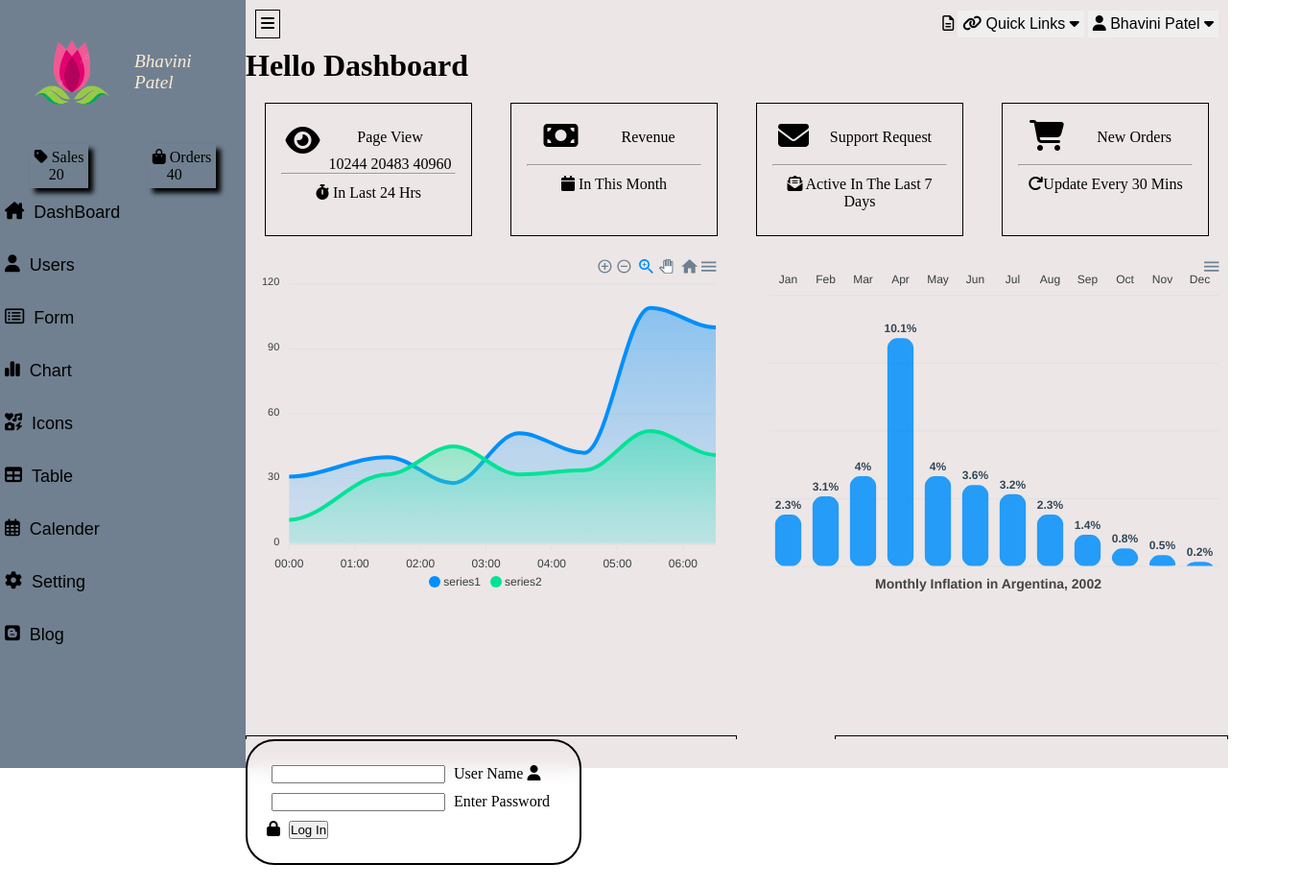
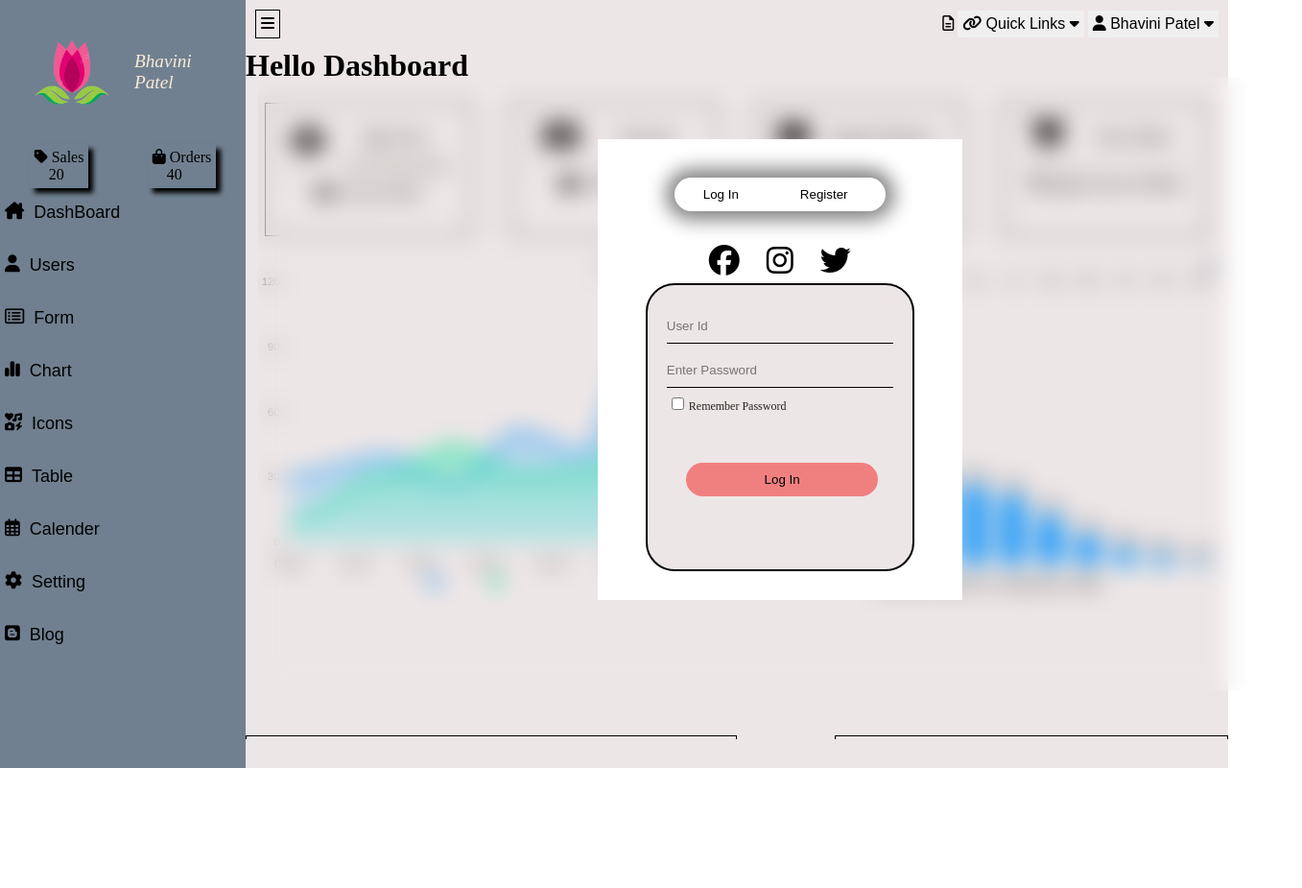
Before and after one commit to bhavini1105/Admin-pannel-jq-, a website: page index.html in a window 1280 px wide. Both pictures are taken after a click on the icon 988 px from the left and 24 px from the top of the page. Shown: the whole page at 96% size, 1357 px wide, since content can reach past the window. After the commit the page ends 800 px from the top, so only its background shows below. Drawn offline with nearby package versions, Linux system fonts and the light colour scheme.

Commit message:
jq folder

```diff
--- a/index.html
+++ b/index.html
@@ -81,6 +81,43 @@
             </div>
 
             <!-- Nav Over -->
+
+             <!-- pop-up form -->
+
+             <div id="module">
+                <div class="lg">
+                    <div class="button-box">
+                        <!-- <div id="btn"> -->
+                        <button type="button" class="toggle-btn">Log In</button>
+                        <button type="button" class="toggle-btn1">Register</button>
+                        <!-- </div> -->
+                    </div>
+                    <div class="social-icons">
+                        <i class="fa-brands fa-facebook"></i>
+                        <i class="fa-brands fa-instagram"></i>
+                        <i class="fa-brands fa-twitter"></i>
+                    </div>
+                    <form action="" class="input-group" id="login">
+                        <input type="text" class="input-feild" placeholder="User Id" required>
+                        <input type="password" class="input-feild" placeholder="Enter Password" required>
+                        <span><input type="checkbox" class="check-box">Remember Password</span>
+                        <button type="submit" class="submit-btn">Log In</button>
+                    </form>
+
+                    <form action="" class="input-group" id="register">
+                        <input type="text" class="input-feild" placeholder="User Id" required>
+                        <input type="email" class="input-feild" placeholder="Email Id" required>
+                        <input type="password" class="input-feild" placeholder="Enter Password" required>
+                        <span><input type="checkbox" class="check-box">I Agree to the terms & Conditions</span>
+                        <button type="submit" class="submit-btn">Register</button>
+                    </form>
+
+                </div>
+              </div>
+
+
+            <!-- pop-up form over  -->
+
 
             <!-- Dashboard -->
 
@@ -365,6 +402,7 @@
 
             <div id="form">
                 <div id="f-header">
+                    <h1 class="s-form">Simple Form</h1>
                     <form>
                         <div class="cont">
                             <input id="input" type="text" required>
@@ -458,25 +496,6 @@
 
             <!-- blog over -->
 
-            <!-- pop-up form -->
-
-            <div id="mod">
-                <div id="modal-1"></div>
-                <div id="modal-2">
-                    <form>
-                            <input type="text" required>
-                            <label for="input">User Name</label>
-                            <i class="fa-solid fa-user"></i>
-                            <input  type="password" required>
-                            <label for="password">Enter Password</label>
-                            <i class="fa-solid fa-lock"></i>
-                            <input type="submit" value="Log In"  />
-
-                    </form>
-                </div>
-            </div>
-
-            <!-- pop-up form over  -->
 
         </div>
 
--- a/script.js
+++ b/script.js
@@ -1,15 +1,45 @@
+
+//
 var visible = false;
-
 function sideCustomization() {
   visible = !visible;
-  $("#sidebar").toggle(50, function () {
-    if (visible) {
-      $("#content,#content>div,#nav").css("width", "100%");
-    } else {
-      $("#content,#content>div,#nav").css("width", "80%");
-    }
-  });
+
+  if (visible) {
+    $("#content,#nav").css("width", "100%");
+    $("#module").css({
+      left: "0px",
+      top: "55px",
+      width: "100%",
+      height: "95vh",
+      position: "fixed",
+    });
+    $(".lg").css({ left: "40%", top: "40%" });
+  }
+   else {
+    $("#content,#nav").css("width", "80%");
+    $("#module").css({
+      left: "151px",
+      top: "55px",
+      width: "80%",
+      height: "90vh",
+    });
+    $(".lg").css({ left: "47%", top: "30%" });
+   }
 }
+
+//
+// var visible = false;
+
+// function sideCustomization() {
+//   visible = !visible;
+//   $("#sidebar").toggle(50, function () {
+//     if (visible) {
+//       $("#content,#content>div,#nav").css("width", "100%");
+//     } else {
+//       $("#content,#content>div,#nav").css("width", "80%");
+//     }
+//   });
+// }
 
 $("#content>div").hide()
 $("#nav").show()
@@ -22,17 +52,71 @@ $("#sidebar>button").on("click",function(){
     // $("#modal").hide()
 })
 
+// $("#hember").on("click",function(){
+//   sideCustomization();
+// })
+
+// hember1
+
 $("#hember").on("click",function(){
-  sideCustomization();
+  $("#sidebar").toggle(10);
+ sideCustomization();
 })
 
+// extra
+
+$("#register").hide()
+
+$(".toggle-btn1").on("click",function(){
+  $("#register").toggle("1",function(){
+      $("#login").hide()
+      $("#register").css("left","50px")
+      $("span").css("Buttom","150px")
+      // $(".toggle-btn1").css("backgroundColor"," lightcoral")
+      $(".toggle-btn1").css("borderRadius"," 30px")
+  })
+})
+
+$(".toggle-btn").on("click",function(){
+  $("#login").toggle("1",function(){
+      $("#register").hide()
+      $("#login").css("left","50px")
+      // $(".toggle-btn").css("backgroundColor"," lightcoral")
+      $(".toggle-btn").css("borderRadius"," 30px")
+  })
+})
+
+// extra
 // pop-up form
 
 
 $("#log-form").on("click",function(){
   console.log("hello")
-    $("#mod").toggle()
+    $("#module").toggle()
 })
+
+// Counter
+
+$(".count").each(function () {
+  $(this)
+    .prop("Counter", 0)
+    .animate(
+      {
+        Counter: $(this).text(),
+      },
+      {
+        duration: 4000,
+        easing:"swing",
+        step:function (now) {
+          now = Number(Math.ceil(now)).toLocaleString('en');
+          $(this).text(now);
+        },
+      }
+    );
+});
+
+
+//
 
 // Appax chart
 
--- a/style.css
+++ b/style.css
@@ -94,6 +94,8 @@ body {
     justify-content: space-between;
     position: fixed;
     width: 80%;
+    z-index: 40;
+
 }
 
 
@@ -300,21 +302,21 @@ tr,td{
     align-items: center;
     justify-content: center;
     height: 90vh;
-    background: url(./formb.jpg);
-    background-position: center;
-    background-size: cover;
     overflow: scroll;
+    background-color: rgb(202, 217, 228);
 }
 form{
-    width: 350px;
+    width: 550px;
+    height: 300px;
     padding: 20px;
     border-radius: 30px;
     border: 2px solid black;
-    background-size: cover;
-    background-position: center;
-    backdrop-filter: blur(10px);
-    background: transparent;
+    background-color:  rgb(237, 230, 230);
 }
+.s-form{
+    margin: 10px;
+}
+
 #log-in{
     padding: 5px;
     margin: 10px;
@@ -384,20 +386,185 @@ input{
 
 /* pop-up form */
 
-#mod{
+/* .lg {
+  border: 2px solid rgba(14, 14, 14, 0.807);
+  display: flex;
+  flex-direction: column;
+  width: 300px;
+  height: 300px;
+  padding: 10px;
+  font-style: italic;
+  font-weight: 200;
+  gap: 10px;
+  margin-top: 150px;
+  border-radius: 5%;
+  box-shadow: 0px -25px 20px -20px rgba(0, 0, 0, 0.479), 0px 25px 20px -20px rgba(0, 0, 0, 0.45);
+
+
+}
+
+.btn {
+  text-align: center;
+  margin: auto;
+  border-radius: 800px;
+  color: solid black;
+  width: 200px;
+  padding: 5px;
+}
+
+h1 {
+  text-align: center;
+  text-transform: uppercase;
+  text-shadow: none;
+  color: #000;
+}
+
+.inp {
+  width: 150px;
+  height: 25px;
+  margin: 0px 75px;
+  font-weight: 200;
+  border-radius: 5px;
+}
+
+.inp:hover {
+  transform: scale(1.1);
+  transition: transform 0.5s ease;
+}
+
+input[type="password"] {-webkit-text-security: disc !important;}
+
+.inline {
+  justify-content: center;
+  display: flex;
+  gap: 70px;
+}
+
+.k {
+  font-weight: 500px;
+  gap: 5%;
+  color: #000;
+  display: flex;
+  justify-content: space-between;
+  margin-right: 3px;
+}
+
+a {
+  text-decoration: none;
+  color: #000;
+}
+
+.k label input {
+  color: #000;
+  text-decoration: none;
+}*/
+
+#module {
+    width: 85%;
+    height: 80vh;
     position: absolute;
-    height: 400px;
-    width: 400px;
+    top: 10%;
+    left: 21%;
     display: flex;
+    justify-content: center;
+    backdrop-filter: blur(12px);
+    z-index: 25;
 }
-#modal-1{
+
+.lg{
+    height: 480px;
+    width: 380px;
+    position: relative;
+    margin:6% auto;
+    background-color: white;
+    padding: 5px;
+}
+#login{
+    left: 50px;
+}
+#register{
+    left: 450px;
+}
+.button-box{
+    width: 220px;
+    margin: 35px auto;
+    position: relative;
+    box-shadow: 0 0 20px 9px gray;
+    border-radius: 30px;
+    /* overflow: hidden; */
+}
+.toggle-btn{
+    padding: 10px 30px;
+    border-radius: 30px;
+    cursor: pointer;
+    background: transparent;
+    border: 0;
+    outline: none;
+    position: relative;
+}
+.toggle-btn1{
+    padding: 10px 30px;
+    cursor: pointer;
+    background: transparent;
+    border: 0;
+    outline: none;
+    position: relative;
+}
+/* #btn{
+    top: 0;
+    left: 0;
     position: absolute;
-    background-color: #948fce;
-    filter: blur(5px);
+    width: 110px;
+    height: 100%;
+    border-radius: 30px;
+    transition: .5s;
+} */
+.social-icons{
+    margin: 30px auto;
+    text-align: center;
 }
-#modal-2{
+.social-icons>i{
+    margin: 0 12px;
+    cursor: pointer;
+    font-size: 2rem;
+}
+.input-group{
+    top: 150px;
     position: absolute;
-    z-index: 2;
+    width: 280px;
+    height: 300px;
+    transition: .5s;
+}
+.input-feild{
+    width: 100%;
+    padding: 10px 0;
+    margin: 5px 0;
+    border-left: 0;
+    border-right: 0;
+    border-top: 0;
+    border-bottom:1px solid black;
+    outline: none;
+    background: transparent;
+}
+.submit-btn{
+    width: 85%;
+    padding: 10px 30px;
+    margin-top: 50px;
+    cursor: pointer;
+    display: block;
+    margin-top: 50px;
+    margin-left: 20px;
+    background:  lightcoral;
+    border: 0;
+    border-radius: 30px;
+}
+/* .check-box{
+    margin: 0px 10px 20px 0;
+} */
+span{
+    color: rgb(39, 35, 30);
+    font-size: 12px;
+    bottom: 130px;
 }
 
 /* pop-up form over */
```
